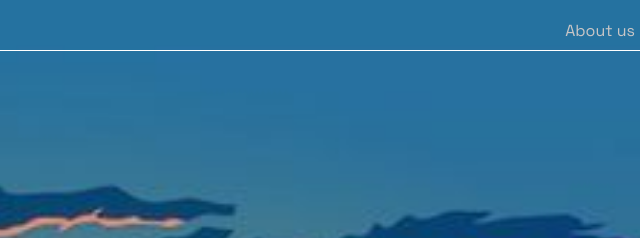
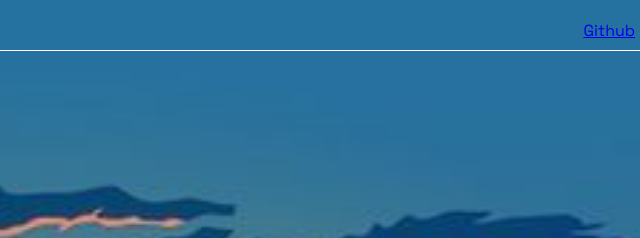
Before and after one commit to JOHANJAY/login-page, a plain HTML site: page index.html in a window 1280 px wide. Shown: the top 238 px of the page, 640-1280 px from the left. Drawn offline with Linux system fonts and the light colour scheme.

Commit message:
Update index.html

```diff
--- a/index.html
+++ b/index.html
@@ -13,9 +13,7 @@
         <header>
             <nav>
                 <h1>JAYs</h1>
-                <ul>
-                    <li>About us</li>
-                </ul>
+                <a href="https://github.com/JOHANthe13th">Github</a>
             </nav>
         </header>
         <main class="login-container1">
```
